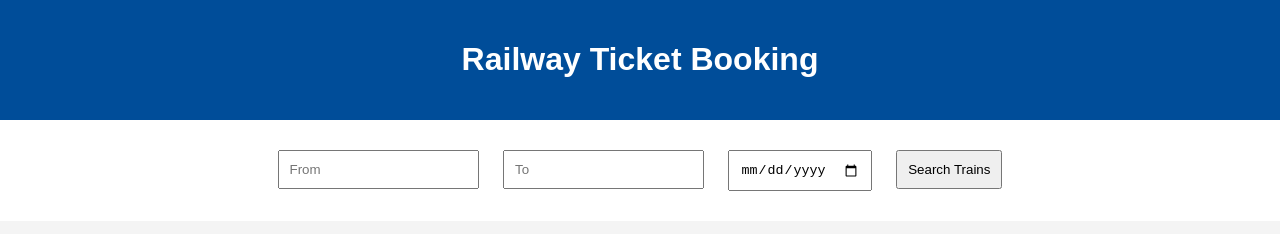
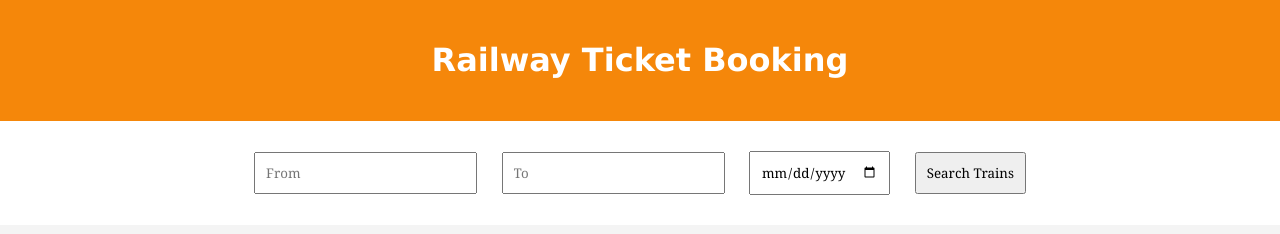
Before and after one commit to mithil-kp/RailwayticketBooking, a plain HTML site: page index.html in a window 1280 px wide. Drawn offline with Linux system fonts and the light colour scheme.

Commit message:
Update index.html

```diff
--- a/index.html
+++ b/index.html
@@ -12,19 +12,21 @@
       background: #f4f4f4;
     }
     header {
-      background-color: #004d99;
+      background-color: #f5870a;
       color: white;
       text-align: center;
       padding: 20px 0;
+      font-family:'Lucida Sans', 'Lucida Sans Regular', 'Lucida Grande', 'Lucida Sans Unicode', Geneva, Verdana, sans-serif
     }
     .search-section {
       padding: 20px;
       text-align: center;
-      background-color: white;
+      background-color: rgb(255, 255, 255);
     }
     input, button {
       padding: 10px;
       margin: 10px;
+      font-family:Georgia, 'Times New Roman', Times, serif
     }
     table {
       width: 90%;
```
